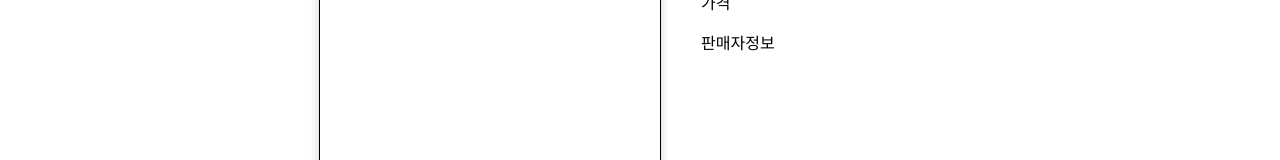
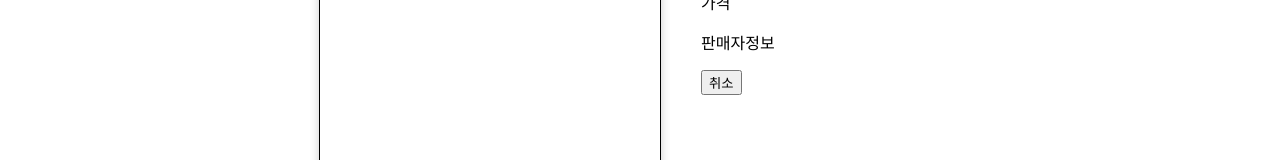
Before and after one commit to leeseojin221/HealthMarket, a React (Create React App) app: page /editPage in a window 1280 px wide. Shown: the part 276-436 px from the top of the page. Built offline with nearby package versions, Linux system fonts and the light colour scheme.

Commit message:
Feat : 버튼컴포넌트 취소버튼 추가

```diff
--- a/src/components/Buttons.jsx
+++ b/src/components/Buttons.jsx
@@ -32,6 +32,16 @@ export const EditLinkButton = () => {
   return <button onClick={editLinkButton}>수정</button>;
 };
 
+export const CancelButton = () => {
+  const navigate = useNavigate();
+  const cancelLinkButton = () => {
+    if (cancelLinkButton) {
+      navigate('/detailPage');
+    }
+  };
+  return <button onClick={cancelLinkButton}>취소</button>;
+};
+
 const DeleteBtn = styled.button`
   background-color: red;
 `;
--- a/src/pages/EditPage.jsx
+++ b/src/pages/EditPage.jsx
@@ -1,6 +1,7 @@
 import React from 'react';
 import { styled } from 'styled-components';
 import { useState } from 'react';
+import { CancelButton } from '../components/Buttons';
 
 function DetailPage() {
   const [image, setImage] = useState(null);
@@ -25,6 +26,7 @@ function DetailPage() {
             <p>상품명</p>
             <p>가격</p>
             <p>판매자정보</p>
+            <CancelButton />
           </div>
         </StProductDetails>
       </StRightColumn>
```
